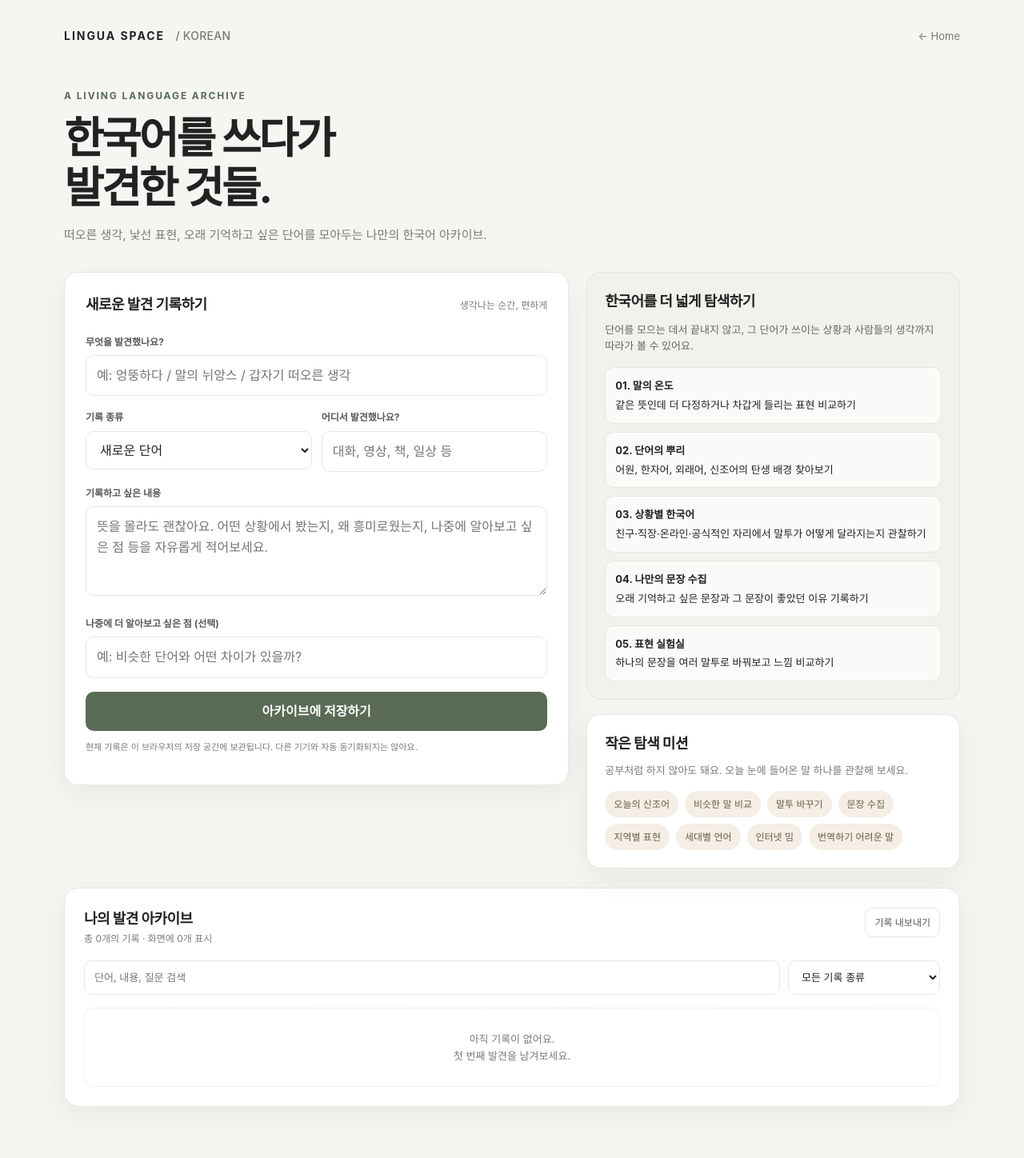
After one commit to Saeo-kim/LiguaSpace, a Spring Boot app: page /korean in a window 1280 px wide. The commit adds this page. Shown: the whole page at 80% size. Run offline with Spring Boot 4, Linux system fonts and the light colour scheme.

Commit message:
Add files via upload

```diff
--- a/lingua-space/src/main/java/com/example/linguaspace/HomeController.java
+++ b/lingua-space/src/main/java/com/example/linguaspace/HomeController.java
@@ -16,4 +16,9 @@ public class HomeController {
     public String vocabulary() {
         return "vocabulary";
     }
+
+    @GetMapping("/korean")
+    public String korean() {
+        return "korean";
+    }
 }
--- a/lingua-space/src/main/resources/templates/home.html
+++ b/lingua-space/src/main/resources/templates/home.html
@@ -384,7 +384,7 @@
                         <div class="language-description">듣고 읽고 말하면서 표현의 폭 넓히기.</div>
                         <div class="arrow">↗</div>
                     </a>
-                    <a class="language-card" href="#korean">
+                    <a class="language-card" href="/korean">
                         <div class="language-icon">글</div>
                         <div class="language-name">한국어</div>
                         <div class="language-subtitle">Korean · 한국어</div>
--- /dev/null
+++ b/lingua-space/src/main/resources/templates/korean.html
@@ -0,0 +1,310 @@
+<!DOCTYPE html>
+<html lang="ko">
+<head>
+    <meta charset="UTF-8">
+    <meta name="viewport" content="width=device-width, initial-scale=1.0">
+    <title>Korean Space | 나의 한국어 아카이브</title>
+    <style>
+        :root {
+            --bg: #f5f5f2;
+            --surface: #ffffff;
+            --ink: #20231f;
+            --muted: #777d75;
+            --line: #e6e8e2;
+            --accent: #596b55;
+            --accent-soft: #edf1e9;
+            --warm: #f4eee5;
+            --shadow: 0 12px 36px rgba(34, 42, 31, .06);
+        }
+        * { box-sizing: border-box; }
+        body {
+            margin: 0;
+            background: var(--bg);
+            color: var(--ink);
+            font-family: Pretendard, -apple-system, BlinkMacSystemFont, "Segoe UI", sans-serif;
+            line-height: 1.6;
+        }
+        button, input, textarea, select { font: inherit; }
+        button { cursor: pointer; }
+        .shell { width: min(1120px, calc(100% - 40px)); margin: 0 auto; padding: 34px 0 64px; }
+        .topbar { display: flex; align-items: center; justify-content: space-between; gap: 16px; margin-bottom: 54px; }
+        .brand { font-size: 14px; letter-spacing: .14em; font-weight: 750; }
+        .brand span { color: var(--muted); font-weight: 450; letter-spacing: .02em; margin-left: 8px; }
+        .home-link { color: var(--muted); text-decoration: none; font-size: 13px; }
+        .home-link:hover { color: var(--ink); }
+        .intro { max-width: 720px; margin-bottom: 34px; }
+        .eyebrow { color: var(--accent); font-size: 12px; font-weight: 750; letter-spacing: .16em; text-transform: uppercase; }
+        h1 { font-size: clamp(34px, 5vw, 54px); line-height: 1.15; letter-spacing: -.055em; margin: 12px 0 16px; font-weight: 750; }
+        .intro p { color: var(--muted); margin: 0; font-size: 15px; }
+        .layout { display: grid; grid-template-columns: minmax(0, 1.15fr) minmax(300px, .85fr); gap: 22px; align-items: start; }
+        .panel { background: var(--surface); border: 1px solid var(--line); border-radius: 18px; box-shadow: var(--shadow); }
+        .form-panel { padding: 26px; }
+        .panel-heading { display: flex; justify-content: space-between; align-items: center; gap: 12px; margin-bottom: 22px; }
+        h2 { font-size: 18px; margin: 0; letter-spacing: -.03em; }
+        .hint { color: var(--muted); font-size: 12px; }
+        .field { margin-bottom: 17px; }
+        label { display: block; font-size: 12px; font-weight: 700; margin-bottom: 7px; color: #555c53; }
+        input, textarea, select {
+            width: 100%; border: 1px solid var(--line); border-radius: 10px; background: #fff;
+            padding: 12px 13px; color: var(--ink); outline: none; transition: border .15s, box-shadow .15s;
+        }
+        input:focus, textarea:focus, select:focus { border-color: #9aa892; box-shadow: 0 0 0 3px var(--accent-soft); }
+        textarea { min-height: 112px; resize: vertical; }
+        .two-col { display: grid; grid-template-columns: 1fr 1fr; gap: 12px; }
+        .primary {
+            border: 0; border-radius: 10px; background: var(--accent); color: white;
+            padding: 12px 18px; font-weight: 700; width: 100%;
+        }
+        .primary:hover { background: #465741; }
+        .side { display: grid; gap: 18px; }
+        .idea-panel { padding: 22px; background: #f0f2ec; border-color: #e3e8df; box-shadow: none; }
+        .idea-panel p { color: #626b5e; font-size: 13px; margin: 10px 0 0; }
+        .idea-list { display: grid; gap: 10px; margin-top: 16px; }
+        .idea { background: rgba(255,255,255,.7); border: 1px solid #e4e9df; border-radius: 11px; padding: 12px; font-size: 13px; }
+        .idea strong { display: block; font-size: 13px; margin-bottom: 3px; }
+        .activity-panel { padding: 22px; }
+        .activity-panel p { margin: 8px 0 0; color: var(--muted); font-size: 13px; }
+        .activity-links { display: flex; flex-wrap: wrap; gap: 8px; margin-top: 15px; }
+        .chip { display: inline-flex; align-items: center; border-radius: 999px; padding: 7px 11px; background: var(--warm); color: #6d5c48; font-size: 12px; }
+        .archive { margin-top: 24px; padding: 24px; }
+        .archive-head { display: flex; justify-content: space-between; align-items: flex-start; gap: 16px; margin-bottom: 18px; }
+        .archive-tools { display: flex; gap: 8px; flex-wrap: wrap; }
+        .small-button { border: 1px solid var(--line); background: white; color: #555c53; border-radius: 9px; padding: 8px 11px; font-size: 12px; }
+        .small-button:hover { background: #f7f8f5; }
+        .filters { display: grid; grid-template-columns: 1fr 190px; gap: 10px; margin-bottom: 16px; }
+        .filters input, .filters select { padding: 10px 12px; font-size: 13px; }
+        .entries { display: grid; gap: 10px; }
+        .entry { border: 1px solid var(--line); border-radius: 12px; padding: 15px; }
+        .entry-top { display: flex; align-items: flex-start; justify-content: space-between; gap: 12px; }
+        .entry-title { font-weight: 750; font-size: 16px; letter-spacing: -.02em; overflow-wrap: anywhere; }
+        .entry-meta { color: var(--muted); font-size: 11px; margin-top: 3px; }
+        .entry-body { color: #555c53; font-size: 13px; white-space: pre-wrap; margin-top: 10px; overflow-wrap: anywhere; }
+        .entry-tag { display: inline-block; color: var(--accent); background: var(--accent-soft); border-radius: 999px; padding: 3px 8px; font-size: 11px; margin-top: 10px; }
+        .delete { border: 0; background: transparent; color: #9a8177; font-size: 12px; padding: 3px; }
+        .empty { text-align: center; color: var(--muted); border: 1px dashed var(--line); border-radius: 12px; padding: 28px 12px; font-size: 13px; }
+        .notice { color: var(--muted); font-size: 11px; margin-top: 12px; }
+        @media (max-width: 760px) {
+            .shell { width: min(100% - 28px, 600px); padding-top: 22px; }
+            .topbar { margin-bottom: 38px; }
+            .layout { grid-template-columns: 1fr; }
+            .form-panel { padding: 20px; }
+            .archive { padding: 18px; }
+        }
+        @media (max-width: 430px) {
+            .two-col, .filters { grid-template-columns: 1fr; }
+            .archive-head { display: block; }
+            .archive-tools { margin-top: 12px; }
+        }
+    </style>
+</head>
+<body>
+<div class="shell">
+    <header class="topbar">
+        <div class="brand">LINGUA SPACE <span>/ KOREAN</span></div>
+        <a class="home-link" href="/">← Home</a>
+    </header>
+
+    <section class="intro">
+        <div class="eyebrow">A living language archive</div>
+        <h1>한국어를 쓰다가<br>발견한 것들.</h1>
+        <p>떠오른 생각, 낯선 표현, 오래 기억하고 싶은 단어를 모아두는 나만의 한국어 아카이브.</p>
+    </section>
+
+    <main class="layout">
+        <section class="panel form-panel">
+            <div class="panel-heading">
+                <h2>새로운 발견 기록하기</h2>
+                <span class="hint">생각나는 순간, 편하게</span>
+            </div>
+            <form id="entryForm">
+                <div class="field">
+                    <label for="entryTitle">무엇을 발견했나요?</label>
+                    <input id="entryTitle" maxlength="120" placeholder="예: 엉뚱하다 / 말의 뉘앙스 / 갑자기 떠오른 생각" required>
+                </div>
+                <div class="two-col">
+                    <div class="field">
+                        <label for="entryType">기록 종류</label>
+                        <select id="entryType">
+                            <option value="새로운 단어">새로운 단어</option>
+                            <option value="재미있는 표현">재미있는 표현</option>
+                            <option value="모르는 말">모르는 말</option>
+                            <option value="떠오른 생각">떠오른 생각</option>
+                            <option value="문장 수집">문장 수집</option>
+                            <option value="문화와 맥락">문화와 맥락</option>
+                            <option value="질문">질문</option>
+                        </select>
+                    </div>
+                    <div class="field">
+                        <label for="entrySource">어디서 발견했나요?</label>
+                        <input id="entrySource" maxlength="100" placeholder="대화, 영상, 책, 일상 등">
+                    </div>
+                </div>
+                <div class="field">
+                    <label for="entryNote">기록하고 싶은 내용</label>
+                    <textarea id="entryNote" placeholder="뜻을 몰라도 괜찮아요. 어떤 상황에서 봤는지, 왜 흥미로웠는지, 나중에 알아보고 싶은 점 등을 자유롭게 적어보세요."></textarea>
+                </div>
+                <div class="field">
+                    <label for="entryQuestion">나중에 더 알아보고 싶은 점 (선택)</label>
+                    <input id="entryQuestion" maxlength="240" placeholder="예: 비슷한 단어와 어떤 차이가 있을까?">
+                </div>
+                <button class="primary" type="submit">아카이브에 저장하기</button>
+                <p class="notice">현재 기록은 이 브라우저의 저장 공간에 보관됩니다. 다른 기기와 자동 동기화되지는 않아요.</p>
+            </form>
+        </section>
+
+        <aside class="side">
+            <section class="panel idea-panel">
+                <h2>한국어를 더 넓게 탐색하기</h2>
+                <p>단어를 모으는 데서 끝내지 않고, 그 단어가 쓰이는 상황과 사람들의 생각까지 따라가 볼 수 있어요.</p>
+                <div class="idea-list">
+                    <div class="idea"><strong>01. 말의 온도</strong>같은 뜻인데 더 다정하거나 차갑게 들리는 표현 비교하기</div>
+                    <div class="idea"><strong>02. 단어의 뿌리</strong>어원, 한자어, 외래어, 신조어의 탄생 배경 찾아보기</div>
+                    <div class="idea"><strong>03. 상황별 한국어</strong>친구·직장·온라인·공식적인 자리에서 말투가 어떻게 달라지는지 관찰하기</div>
+                    <div class="idea"><strong>04. 나만의 문장 수집</strong>오래 기억하고 싶은 문장과 그 문장이 좋았던 이유 기록하기</div>
+                    <div class="idea"><strong>05. 표현 실험실</strong>하나의 문장을 여러 말투로 바꿔보고 느낌 비교하기</div>
+                </div>
+            </section>
+            <section class="panel activity-panel">
+                <h2>작은 탐색 미션</h2>
+                <p>공부처럼 하지 않아도 돼요. 오늘 눈에 들어온 말 하나를 관찰해 보세요.</p>
+                <div class="activity-links">
+                    <span class="chip">오늘의 신조어</span>
+                    <span class="chip">비슷한 말 비교</span>
+                    <span class="chip">말투 바꾸기</span>
+                    <span class="chip">문장 수집</span>
+                    <span class="chip">지역별 표현</span>
+                    <span class="chip">세대별 언어</span>
+                    <span class="chip">인터넷 밈</span>
+                    <span class="chip">번역하기 어려운 말</span>
+                </div>
+            </section>
+        </aside>
+    </main>
+
+    <section class="panel archive">
+        <div class="archive-head">
+            <div>
+                <h2>나의 발견 아카이브</h2>
+                <div class="hint" id="entryCount">아직 저장된 기록이 없어요.</div>
+            </div>
+            <div class="archive-tools">
+                <button class="small-button" id="exportButton" type="button">기록 내보내기</button>
+            </div>
+        </div>
+        <div class="filters">
+            <input id="searchInput" type="search" placeholder="단어, 내용, 질문 검색">
+            <select id="filterType">
+                <option value="">모든 기록 종류</option>
+                <option>새로운 단어</option><option>재미있는 표현</option><option>모르는 말</option>
+                <option>떠오른 생각</option><option>문장 수집</option><option>문화와 맥락</option><option>질문</option>
+            </select>
+        </div>
+        <div class="entries" id="entries">
+            <div class="empty">아직 기록이 없어요.<br>첫 번째 발견을 남겨보세요.</div>
+        </div>
+    </section>
+</div>
+
+<script>
+    const STORAGE_KEY = "lingua-space-korean-archive-v1";
+    const form = document.getElementById("entryForm");
+    const entriesElement = document.getElementById("entries");
+    const searchInput = document.getElementById("searchInput");
+    const filterType = document.getElementById("filterType");
+    let entries = loadEntries();
+
+    function loadEntries() {
+        try {
+            const saved = JSON.parse(localStorage.getItem(STORAGE_KEY) || "[]");
+            return Array.isArray(saved) ? saved : [];
+        } catch {
+            return [];
+        }
+    }
+
+    function saveEntries() {
+        localStorage.setItem(STORAGE_KEY, JSON.stringify(entries));
+    }
+
+    function safeText(value) {
+        return String(value ?? "").replace(/[&<>"']/g, char => ({
+            "&": "&amp;", "<": "&lt;", ">": "&gt;", '"': "&quot;", "'": "&#39;"
+        })[char]);
+    }
+
+    function renderEntries() {
+        const query = searchInput.value.trim().toLowerCase();
+        const type = filterType.value;
+        const filtered = entries.filter(entry => {
+            const text = [entry.title, entry.note, entry.question, entry.source, entry.type].join(" ").toLowerCase();
+            return (!query || text.includes(query)) && (!type || entry.type === type);
+        });
+
+        document.getElementById("entryCount").textContent =
+            `총 ${entries.length}개의 기록 · 화면에 ${filtered.length}개 표시`;
+
+        if (filtered.length === 0) {
+            entriesElement.innerHTML = `<div class="empty">${entries.length ? "검색 결과가 없어요." : "아직 기록이 없어요.<br>첫 번째 발견을 남겨보세요."}</div>`;
+            return;
+        }
+
+        entriesElement.innerHTML = filtered.map(entry => `
+            <article class="entry">
+                <div class="entry-top">
+                    <div>
+                        <div class="entry-title">${safeText(entry.title)}</div>
+                        <div class="entry-meta">${safeText(entry.date)}${entry.source ? " · " + safeText(entry.source) : ""}</div>
+                    </div>
+                    <button class="delete" type="button" data-delete="${safeText(entry.id)}" aria-label="기록 삭제">삭제</button>
+                </div>
+                ${entry.note ? `<div class="entry-body">${safeText(entry.note)}</div>` : ""}
+                ${entry.question ? `<div class="entry-body"><strong>더 알아볼 점:</strong> ${safeText(entry.question)}</div>` : ""}
+                <span class="entry-tag">${safeText(entry.type)}</span>
+            </article>
+        `).join("");
+    }
+
+    form.addEventListener("submit", event => {
+        event.preventDefault();
+        const title = document.getElementById("entryTitle").value.trim();
+        if (!title) return;
+
+        entries.unshift({
+            id: (crypto.randomUUID ? crypto.randomUUID() : String(Date.now() + Math.random())),
+            title,
+            type: document.getElementById("entryType").value,
+            source: document.getElementById("entrySource").value.trim(),
+            note: document.getElementById("entryNote").value.trim(),
+            question: document.getElementById("entryQuestion").value.trim(),
+            date: new Date().toLocaleString("ko-KR")
+        });
+        saveEntries();
+        form.reset();
+        renderEntries();
+    });
+
+    entriesElement.addEventListener("click", event => {
+        const button = event.target.closest("[data-delete]");
+        if (!button) return;
+        entries = entries.filter(entry => entry.id !== button.dataset.delete);
+        saveEntries();
+        renderEntries();
+    });
+
+    searchInput.addEventListener("input", renderEntries);
+    filterType.addEventListener("change", renderEntries);
+
+    document.getElementById("exportButton").addEventListener("click", () => {
+        const blob = new Blob([JSON.stringify(entries, null, 2)], { type: "application/json;charset=utf-8" });
+        const url = URL.createObjectURL(blob);
+        const link = document.createElement("a");
+        link.href = url;
+        link.download = "korean-archive.json";
+        link.click();
+        URL.revokeObjectURL(url);
+    });
+
+    renderEntries();
+</script>
+</body>
+</html>
```
Also changed, not shown: 6 other files.
